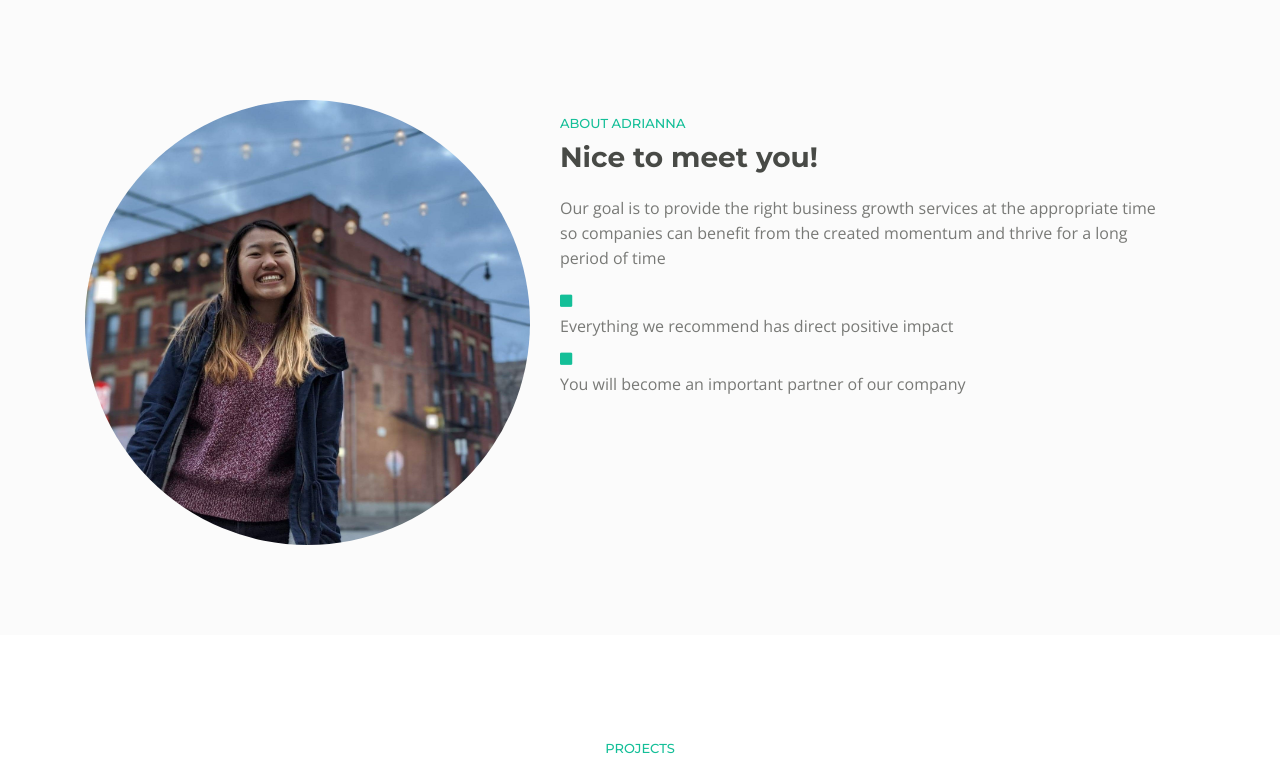
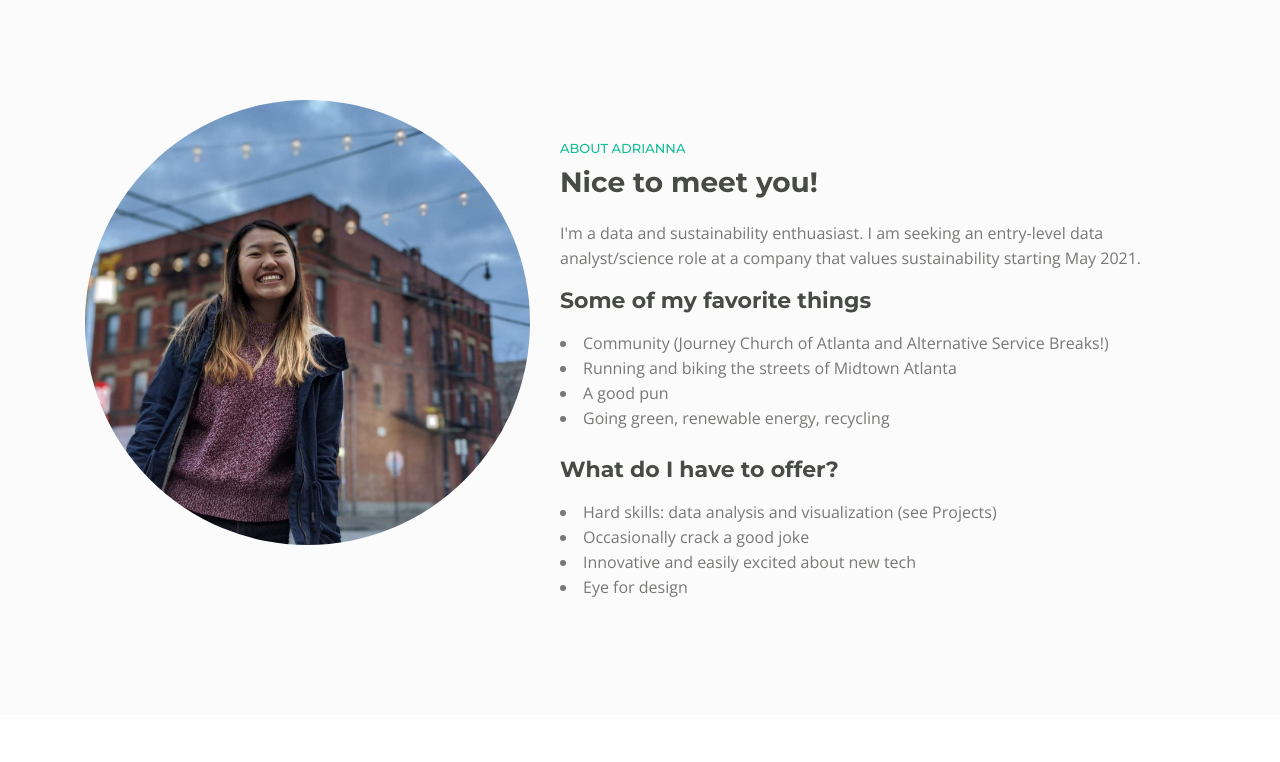
Before and after one commit to adriannafu/adriannafu.github.io, a plain HTML site: page index.html in a window 1280 px wide. Shown: the part 902-1664 px from the top of the page. Drawn offline with nearby package versions, Linux system fonts and the light colour scheme.

Commit message:
About Me and Resume Added

```diff
--- a/index.html
+++ b/index.html
@@ -83,8 +83,10 @@
                         <div class="text-container">
                             <h1>Adrianna Fu</h1>
 <!--                             <h1>Adrianna Fu is a <span id="js-rotating">student, helluva engineer, daughter of God</span></h1>
- -->                            <p class="p-heading p-large">4th year at Georgia Tech majoring in chicken nuggets. Seeking a full-time data analyst role in May 2021.</p>
-                            <a class="btn-solid-lg page-scroll" href="#">Resume</a>
+ -->
+<!--                             <h3><span id="js-rotating">student, engineer, daughter of God</span></h3>
+ -->                            <p class="p-heading p-large">Graduating May 2021 from Georgia Tech with a major in Industrial Engineering and minor in Computer Science.</p>
+                            <a class="btn-solid-lg page-scroll" href="Adrianna_Fu_Resume.pdf" target="_blank">Resume</a>
                         </div>
                     </div> <!-- end of col -->
                 </div> <!-- end of row -->
@@ -99,25 +101,26 @@
         <div class="container">
             <div class="row">
                 <div class="col-lg-4 col-xl-5">
-                    <div class="image-container">
+                    <div class="image-container" align="center">
                         <img style="border-radius:50%" class="img-fluid" src="images/me2.jpg" alt="alternative">
                     </div> <!-- end of image-container -->
                 </div> <!-- end of col -->
                 <div class="col-lg-8 col-xl-7">
                     <div class="text-container">
+                        <br>
                         <div class="section-title">ABOUT ADRIANNA</div>
                         <h2>Nice to meet you!</h2>
-                        <p>Our goal is to provide the right business growth services at the appropriate time so companies can benefit from the created momentum and thrive for a long period of time</p>
-                        <ul class="list-unstyled li-space-lg">
-                            <li class="media">
-                                <i class="fas fa-square"></i>
-                                <div class="media-body">Everything we recommend has direct positive impact</div>
-                            </li>
-                            <li class="media">
-                                <i class="fas fa-square"></i>
-                                <div class="media-body">You will become an important partner of our company</div>
-                            </li>
-                        </ul>
+                        <p>I'm a data and sustainability enthuasiast. I am seeking an entry-level data analyst/science role at a company that values sustainability starting May 2021.</p>
+                        <h3>Some of my favorite things</h3>
+                        <li>Community (Journey Church of Atlanta and Alternative Service Breaks!)</li>
+                        <li>Running and biking the streets of Midtown Atlanta</li>
+                        <li>A good pun</li>
+                        <li>Going green, renewable energy, recycling</li><br>
+                        <h3>What do I have to offer?</h3>
+                        <li>Hard skills: data analysis and visualization (see Projects)</li>
+                        <li>Occasionally crack a good joke</li>
+                        <li>Innovative and easily excited about new tech</li>
+                        <li>Eye for design</li><br>
 
 
                     </div> <!-- end of text-container -->
```
Also changed, not shown: 1 other file.
